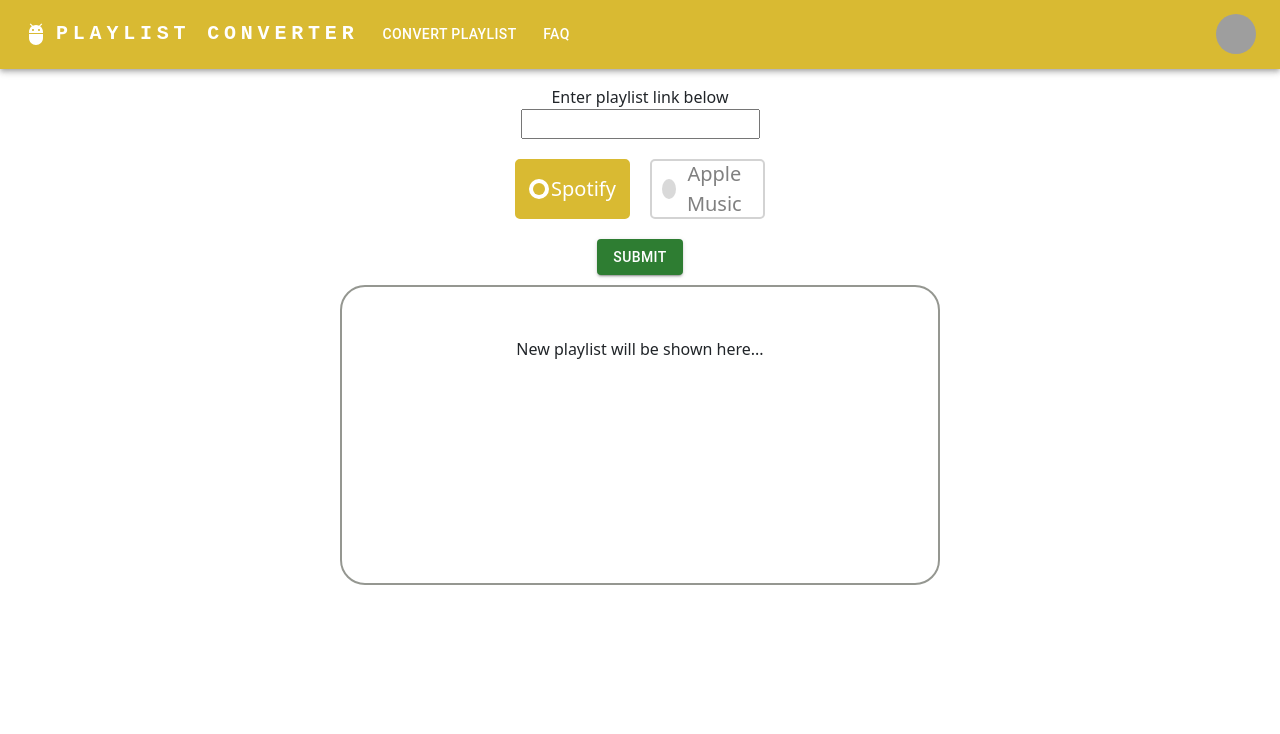
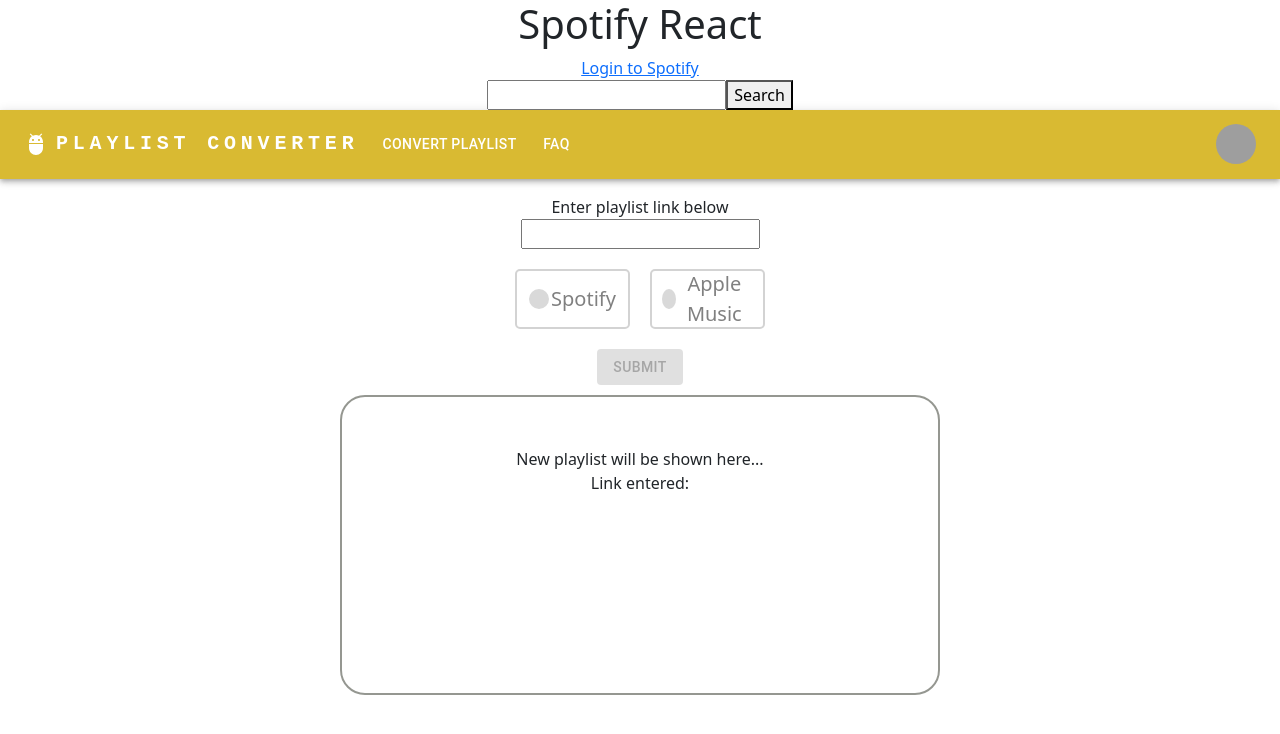
Before and after one commit to raheemak/playlistconverter, a React (Create React App) app: page / in a window 1280 px wide. Shown: the top 734 px of the page. Built offline with nearby package versions, Linux system fonts and the light colour scheme; grey boxes are pictures that could not be loaded.

Commit message:
added spotify login auth

```diff
--- a/package.json
+++ b/package.json
@@ -11,6 +11,7 @@
     "@testing-library/jest-dom": "^5.16.4",
     "@testing-library/react": "^13.2.0",
     "@testing-library/user-event": "^13.5.0",
+    "axios": "^0.27.2",
     "bootstrap": "^5.1.3",
     "material-ui-icons": "^1.0.0-beta.36",
     "mdb-react-ui-kit": "^3.0.0",
--- a/src/App.js
+++ b/src/App.js
@@ -1,13 +1,78 @@
-import logo from './logo.svg';
 import './App.css';
 import Header from "./Layout/Header/Header.js"
 import Form from './Layout/Header/Form';
 import ConvertedPlaylist from './ConvertedPlaylist/ConvertedPlaylist';
 import PlaylistProvider from './store/PlaylistProvider';
+import { useEffect, useState } from 'react';
+import axios from "axios";
 
 function App() {
+  const CLIENT_ID = "b762d16ff52d44a0a81bdbbc12850e60"
+  const REDIRECT_URI = "http://localhost:3000/callback"
+  const AUTH_ENDPOINT = "https://accounts.spotify.com/authorize"
+  const RESPONSE_TYPE = "token"
+
+
+  const [searchKey, setSearchKey] = useState("")
+  const [artists, setArtists] = useState([])
+
+  const [token, setToken] = useState("")
+
+  useEffect(() => {
+    const hash = window.location.hash
+    let token = window.localStorage.getItem("token")
+
+    if (!token && hash) {
+      token = hash.substring(1).split("&").find(elem => elem.startsWith("access_token")).split("=")[1]
+
+      window.location.hash = ""
+      window.localStorage.setItem("token", token)
+    }
+
+    setToken(token)
+
+  }, [])
+
+  const logout = () => {
+    setToken("")
+    window.localStorage.removeItem("token")
+  }
+  const searchArtists = async (e) => {
+    e.preventDefault()
+    const { data } = await axios.get("https://api.spotify.com/v1/search", {
+      headers: {
+        Authorization: `Bearer ${token}`
+      },
+      params: {
+        q: searchKey,
+        type: "artist"
+      }
+    })
+
+    setArtists(data.artists.items)
+  }
+
+  const renderArtists = () => {
+    return artists.map(artist => (
+      <div key={artist.id}>
+        {artist.images.length ? <img width={"50%"} src={artist.images[0].url} alt="" /> : <div>No Image</div>}
+        {artist.name}
+      </div>
+    ))
+  }
   return (
     <div className="App">
+      <h1>Spotify React</h1>
+      {!token ?
+        <a href={`${AUTH_ENDPOINT}?client_id=${CLIENT_ID}&redirect_uri=${REDIRECT_URI}&response_type=${RESPONSE_TYPE}`}>Login
+          to Spotify</a>
+        : <button onClick={logout}>Logout</button>}
+      <form onSubmit={searchArtists}>
+        <input type="text" onChange={e => setSearchKey(e.target.value)} />
+        <button type={"submit"}>Search</button>
+      </form>
+      {renderArtists()}
+
       <PlaylistProvider>
         <Header></Header>
         <Form />
@@ -17,4 +82,5 @@
   );
 }
 
+
 export default App;
--- a/src/ConvertedPlaylist/ConvertedPlaylist.js
+++ b/src/ConvertedPlaylist/ConvertedPlaylist.js
@@ -1,9 +1,17 @@
-import { useState } from 'react'
+import { useState, useContext } from 'react'
 import "./ConvertedPlaylist.css"
+import PlaylistContext from '../store/PlaylistContext'
+
+
 const ConvertedPlaylist = () => {
+
+    const playlistContext = useContext (PlaylistContext)
     return (
         <div className="playlist">
             New playlist will be shown here...
+            <div>
+                Link entered: {playlistContext.playlist_link}
+            </div>
         </div>
     )
 
--- a/src/Layout/Header/Form.css
+++ b/src/Layout/Header/Form.css
@@ -74,3 +74,7 @@
 #option-2:checked:checked ~ .option-2 span{
 color: #fff;
 }
+
+.errorLabel{
+    color:red
+}
--- a/src/Layout/Header/Form.js
+++ b/src/Layout/Header/Form.js
@@ -7,6 +7,7 @@
     const [showErrorMessage, setShowErrorMessage] = useState (false )
     const [playlist_link, updatePlaylistLink]= useState();
     const [playlist_type, updatePlaylistType] = useState();
+    const [submitPossible, setSubmitPossible] = useState(false);
 
     const playlistContext = useContext (PlaylistContext)
 
@@ -16,9 +17,21 @@
 
     const playlistTypeChangeHandler = (event)=>{
         updatePlaylistType(event.target.value)
+        if (!showErrorMessage)
+            setSubmitPossible (true)
     }
 
     const playlistLinkHandler = (event)=>{
+        if (event.target.value.trim()===""){
+            setShowErrorMessage (true)
+            setSubmitPossible (false)
+            return;
+        }
+        console.log (playlist_type)
+        if (playlist_type)
+            setSubmitPossible (true)
+
+        setShowErrorMessage(false)
         updatePlaylistLink(event.target.value)
 
     }
@@ -27,12 +40,12 @@
             <form>
                 <div>
                 {!showErrorMessage && <label>Enter playlist link below</label>}
-                {showErrorMessage && <label>Enter valid playlist link below</label>}
+                {showErrorMessage && <label className="errorLabel">Enter valid playlist link below</label>}
                 </div>
                 <div> <input type="text" onChange={playlistLinkHandler}/></div>
 
                 <div className="wrapper">
-                    <input type="radio" name="select" id="option-1" checked  value="spotify" onClick = {playlistTypeChangeHandler}/>
+                    <input type="radio" name="select" id="option-1"   value="spotify" onClick = {playlistTypeChangeHandler}/>
                     <input type="radio" name="select" id="option-2" value="apple_music" onClick = {playlistTypeChangeHandler}/>
                     <label for="option-1" className="option option-1" >
                         <div className="dot"></div>
@@ -46,7 +59,7 @@
                 </div>
                 <div>
 
-                <Button variant="contained" color="success" onClick = {submitHandler}>Submit</Button>
+                <Button variant="contained" color="success" onClick = {submitHandler} disabled = {!submitPossible}>Submit</Button>
 
                 </div>
             </form>
--- a/src/store/PlaylistProvider.js
+++ b/src/store/PlaylistProvider.js
@@ -4,6 +4,7 @@
 
 const playlistReducer = (state ,action)=>{
     if (action.type === "UPDATE"){
+        console.log ("in here...")
         return {
             playlist_link: action.playlist.playlist_link,
             playlist_type: action.playlist.playlist_type
@@ -16,8 +17,8 @@
     const [playlistState, dispatchPlaylistAction] = useReducer(playlistReducer, defaultPlaylistState);
 
     const addPlaylistHandler = (playlist) =>{
-        console.log ("here!")
         dispatchPlaylistAction ({type: "UPDATE", playlist})
+        console.log(playlist)
     }
 
     const playlistContext = {
```
Also changed, not shown: src/logo.svg (deleted), 1 other file (tests, documents, lock files or other folders).
